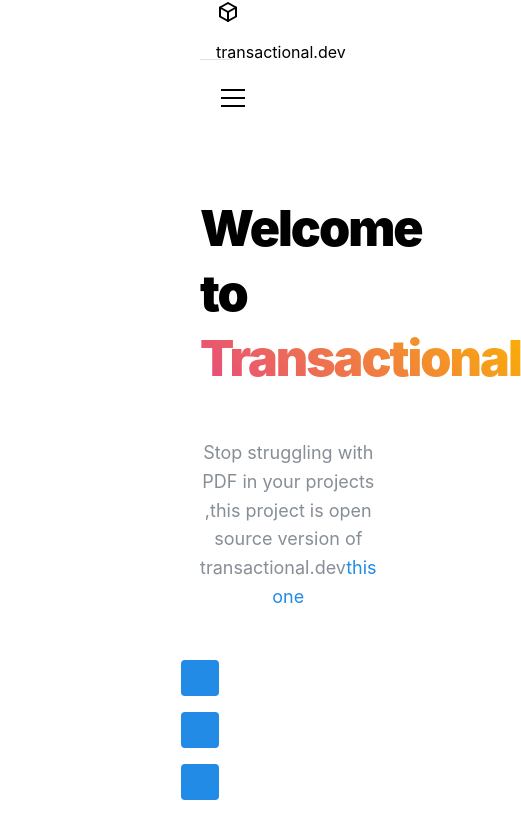
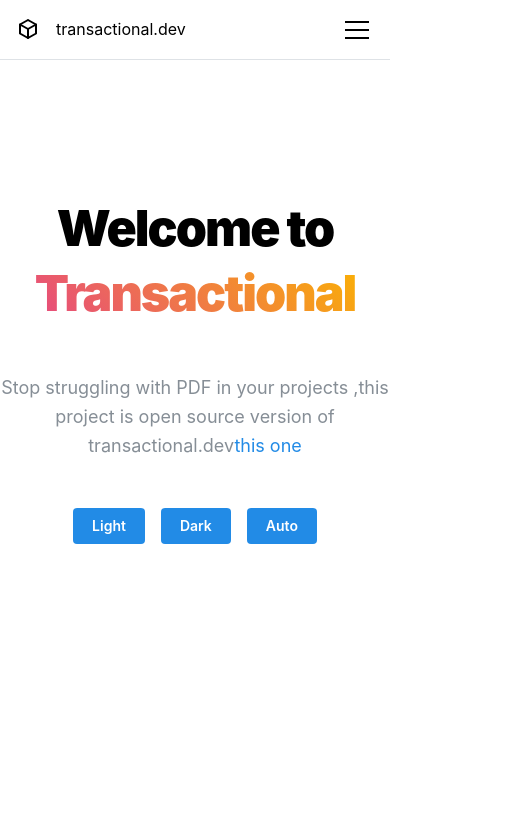
Before and after one commit to yves1da2vinci3/designMyPdf-frontend, a Next.js app: page / in a window 390 px wide. Shown: the top 838 px of the page, 521 px wide, since content can reach past the window. Built offline with nearby package versions, Linux system fonts and the light colour scheme.

Commit message:
add respsonsive on the homePage

```diff
--- a/pages/index.module.css
+++ b/pages/index.module.css
@@ -2,3 +2,38 @@
     padding-left: rem(200);
     padding-right: rem(200);
 }
+
+@media screen and (max-width: 1200px) {
+    .container {
+        padding-left: rem(00);
+        padding-right: rem(00);
+    }
+}
+
+@media screen and (max-width: 992px) {
+    .container {
+        padding-left: rem(100);
+        padding-right: rem(100);
+    }
+}
+
+@media screen and (max-width: 768px) {
+    .container {
+        padding-left: rem(50);
+        padding-right: rem(50);
+    }
+}
+
+@media screen and (max-width: 576px) {
+    .container {
+        padding-left: rem(20);
+        padding-right: rem(20);
+    }
+}
+
+@media screen and (max-width: 400px) {
+    .container {
+        padding-left: rem(0);
+        padding-right: rem(0);
+    }
+}
```
